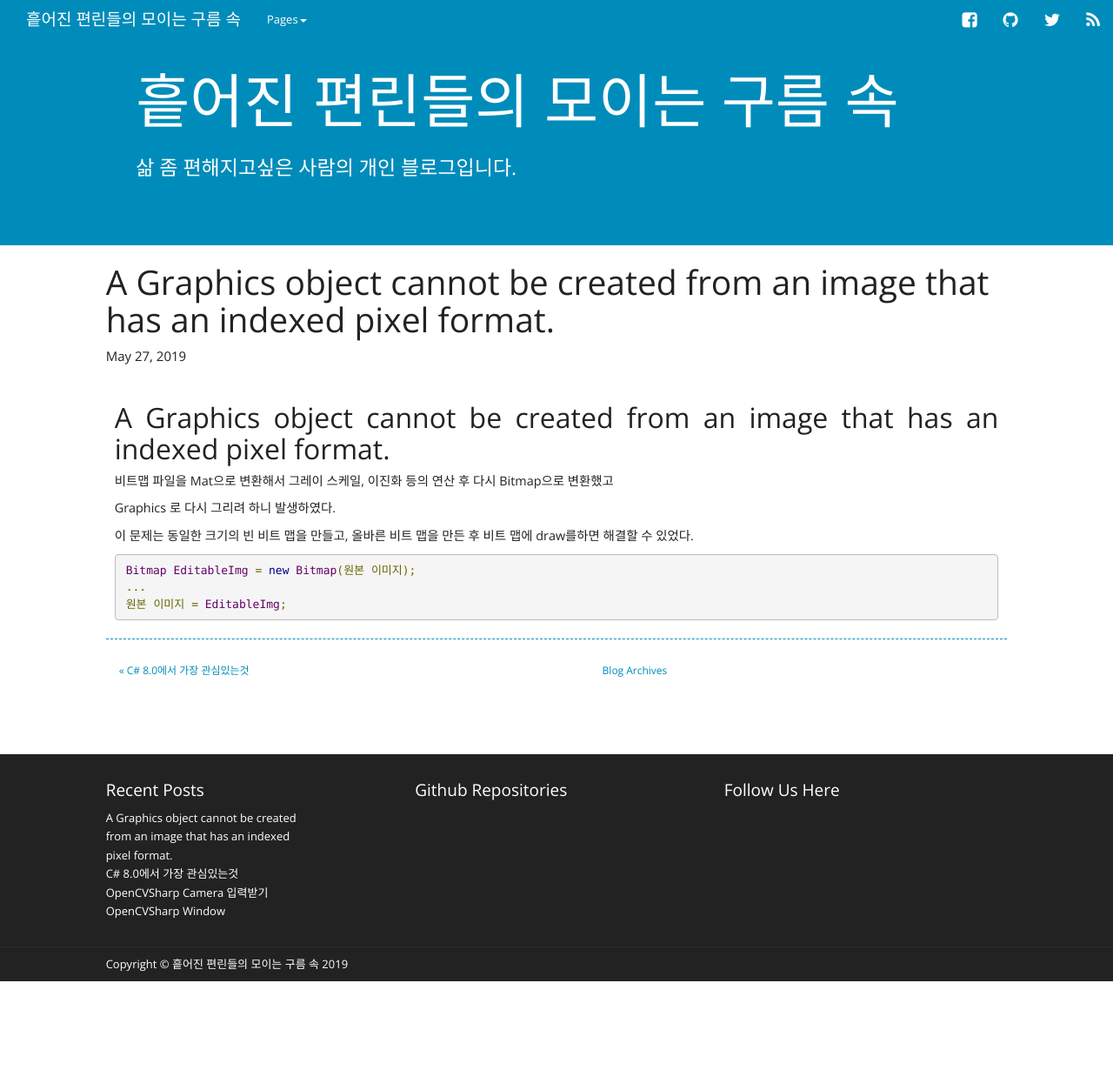
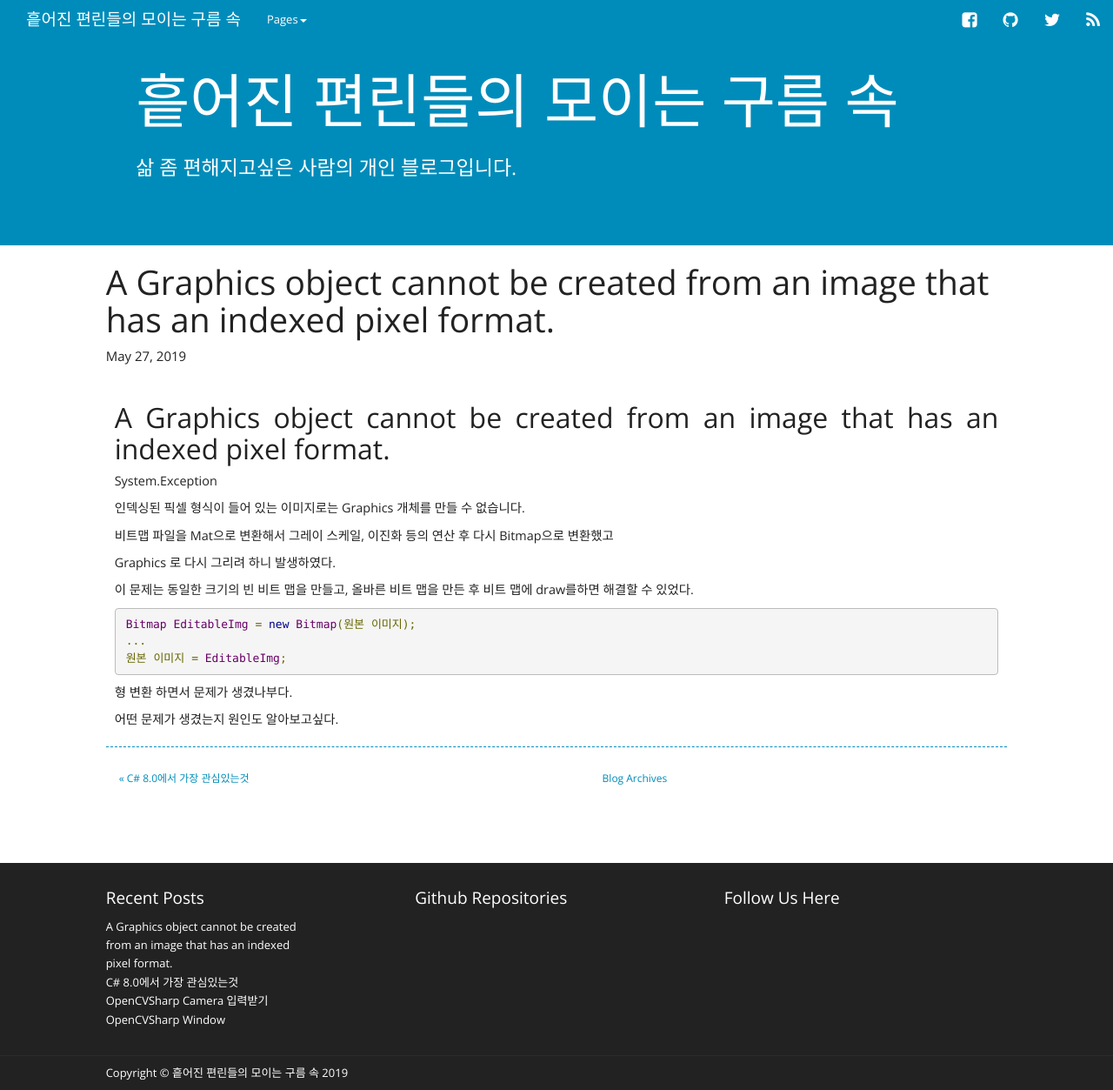
Before and after one commit to MeigoArisa/meigoarisa.github.io, a Jekyll site: the page built from _posts/2019-05-27-2-CSharp A Graphics object cannot be created from an image that has an indexed pixel format..md, in a window 1280 px wide and 1253 px high. Shown: the whole window at 87% size. Built offline with Jekyll 4.4.1, drawn with Linux system fonts in a browser that asks for light colours; nearby versions of some CDN libraries; comment, search, counter and statistics services are not loaded.

Commit message:
Category

````diff
--- a/_posts/2019-05-27-2-CSharp A Graphics object cannot be created from an image that has an indexed pixel format..md
+++ b/_posts/2019-05-27-2-CSharp A Graphics object cannot be created from an image that has an indexed pixel format..md
@@ -6,6 +6,12 @@
 ---
 
 ## A Graphics object cannot be created from an image that has an indexed pixel format.
+
+System.Exception
+
+인덱싱된 픽셀 형식이 들어 있는 이미지로는 Graphics 개체를 만들 수 없습니다.
+
+
 
 비트맵 파일을 Mat으로 변환해서 그레이 스케일, 이진화 등의 연산 후 다시 Bitmap으로 변환했고
 
@@ -20,3 +26,9 @@
 ...
 원본 이미지 = EditableImg;
 ```
+
+
+
+형 변환 하면서 문제가 생겼나부다.
+
+어떤 문제가 생겼는지 원인도 알아보고싶다.
````
Also changed, not shown: C#.md (+2 -0 lines).
